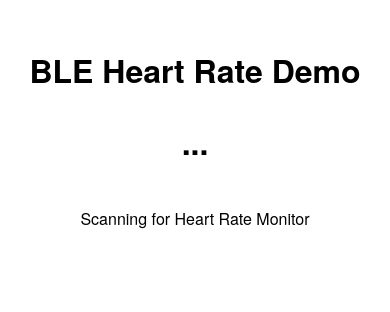
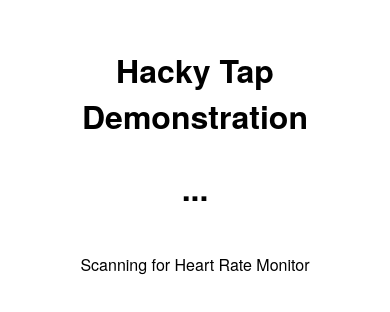
Before and after one commit to frankrnichols/dadsHRM, a plain HTML site: page www/index.html in a window 390 px wide. Drawn offline with Linux system fonts and the light colour scheme; some packages are replaced by stand-ins of ours.

Commit message:
WORKING HRM changing screen
Changing screen to read Hacky Tap

```diff
--- a/www/index.html
+++ b/www/index.html
@@ -6,12 +6,12 @@
         <meta name="msapplication-tap-highlight" content="no" />
         <meta name="viewport" content="user-scalable=no, initial-scale=1, maximum-scale=1, minimum-scale=1, width=device-width, height=device-height, target-densitydpi=device-dpi" />
         <link rel="stylesheet" type="text/css" href="css/index.css" />
-        <title>Heart Rate</title>
+        <title>Hacky Tap</title>
     </head>
     <body>
         <div>
-            <h2>BLE Heart Rate Demo</h2>
-            <h1 id="beatsPerMinute">...</h1>
+            <h2>Hacky Tap Demonstration</h2>
+            <h1 id="KICKS">...</h1>
             <div id="statusDiv"></div>
         </div>
         <script type="text/javascript" src="cordova.js"></script>
```
